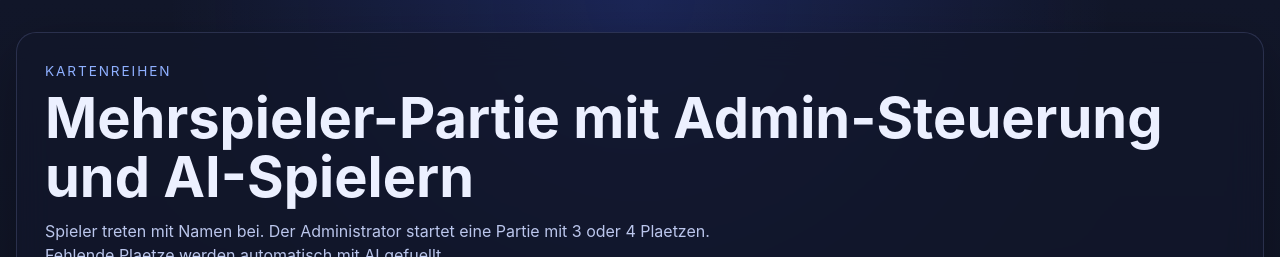
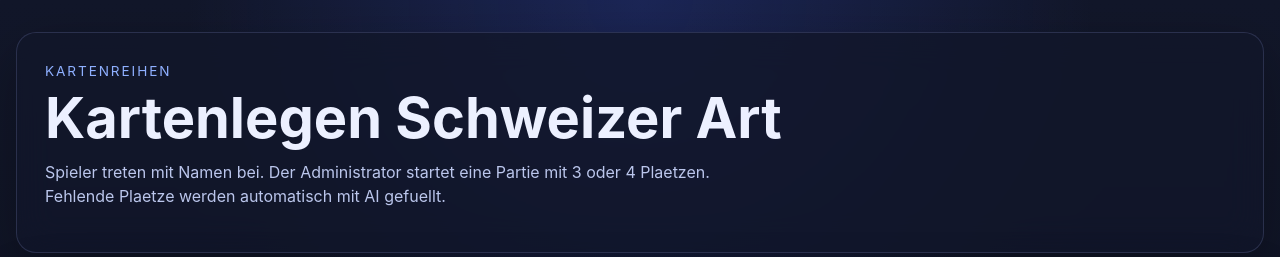
Before and after one commit to dniggeler/game-karteraus, a React (Vite) app in the folder src/client/: page / in a window 1280 px wide. Shown: the top 257 px of the page. Built offline with nearby package versions, Linux system fonts and the light colour scheme; no server answers.

Commit message:
Update HeroPanel title for clarity and consistency

```diff
--- a/src/client/src/components/HeroPanel.tsx
+++ b/src/client/src/components/HeroPanel.tsx
@@ -10,7 +10,7 @@ export function HeroPanel({ session, onLogout }: HeroPanelProps) {
     <header className="hero-panel">
       <div>
         <p className="eyebrow">Kartenreihen</p>
-        <h1>Mehrspieler-Partie mit Admin-Steuerung und AI-Spielern</h1>
+        <h1>Kartenlegen Schweizer Art</h1>
         <p className="hero-copy">
           Spieler treten mit Namen bei. Der Administrator startet eine Partie mit 3 oder 4
           Plaetzen. Fehlende Plaetze werden automatisch mit AI gefuellt.
```
